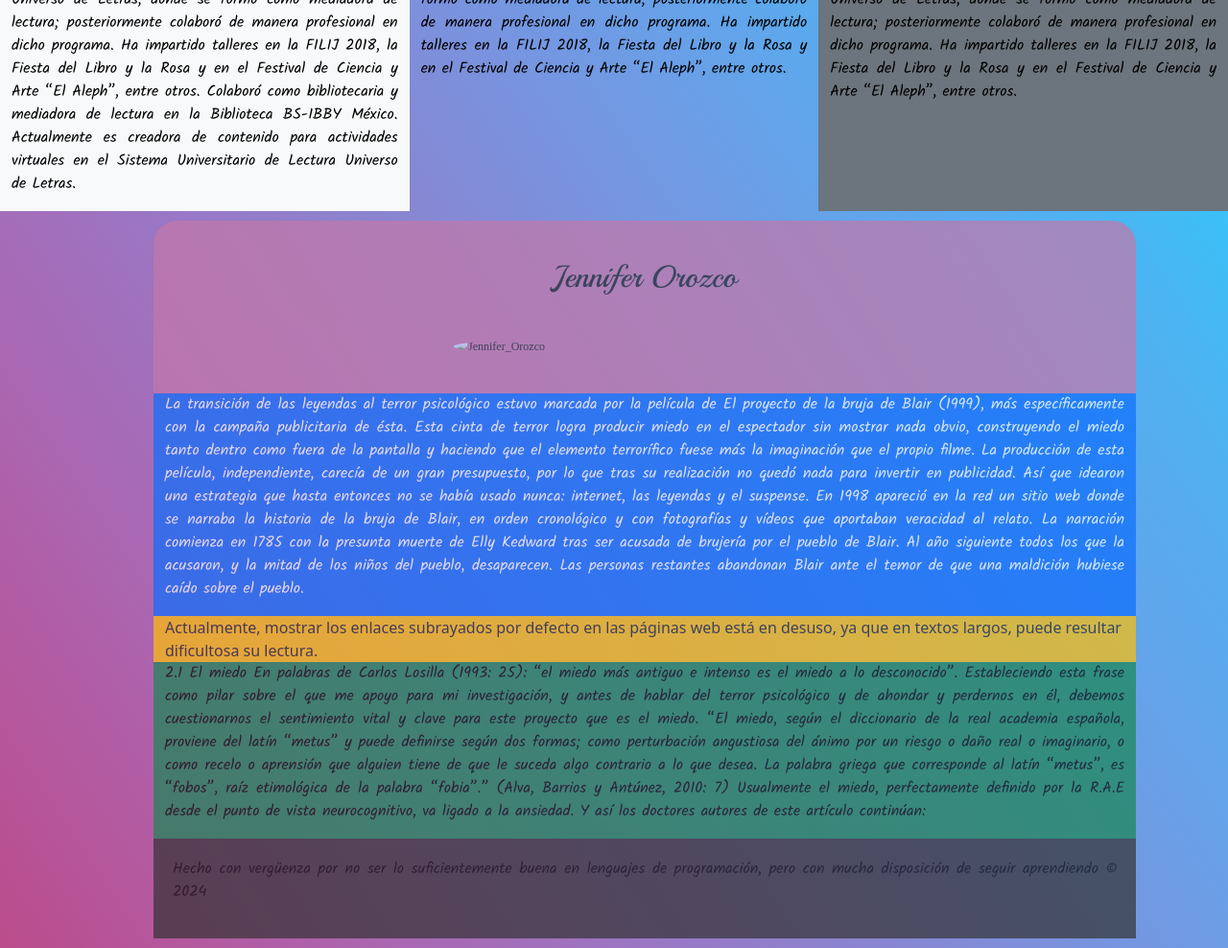
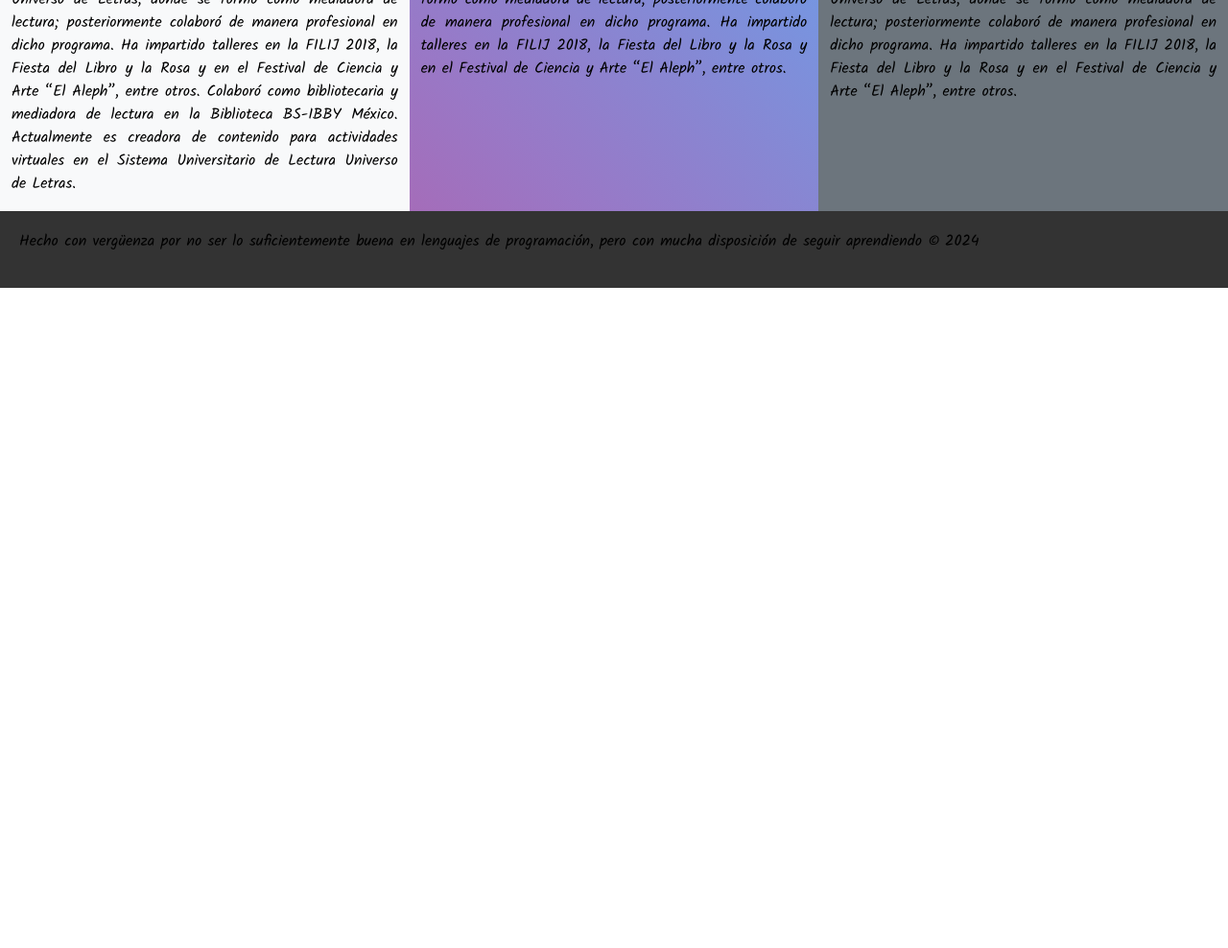
Before and after one commit to LeslieRamirezDiaz/JA-Mujer-digital_Introalcoding, a plain HTML site: page nosotras.html in a window 1280 px wide. Shown: the part 932-1920 px from the top of the page at 96% size. After the commit the page ends 1232 px from the top, so only its background shows below. Drawn offline with nearby package versions, Linux system fonts and the light colour scheme.

Commit message:
last version

```diff
--- a/nosotras.html
+++ b/nosotras.html
@@ -51,59 +51,6 @@
     </div>
 </div>
 
-    <div class="contenedor">
-        <div class="caja">
-            <h2>Jennifer Orozco</h2>
-            <br> <br>
-            <img src="./imágenes/Jennifer_Orozco.png" alt="Jennifer_Orozco">
-
-        </div>
-
-
-
-<div class="container bg-primary">
-    <p class="text-white">La transición de las leyendas al terror psicológico estuvo marcada por la película de
-        El
-        proyecto de la bruja de Blair (1999), más específicamente con la campaña publicitaria de
-        ésta.
-
-        Esta cinta de terror logra producir miedo en el espectador sin mostrar nada obvio, construyendo el miedo
-        tanto dentro como fuera de la pantalla y haciendo que el elemento
-        terrorífico fuese más la imaginación que el propio filme. La producción de esta película,
-        independiente, carecía de un gran presupuesto, por lo que tras su realización no quedó
-        nada para invertir en publicidad. Así que idearon una estrategia que hasta entonces no se
-        había usado nunca: internet, las leyendas y el suspense.
-        En 1998 apareció en la red un sitio web donde se narraba la historia de la bruja de Blair,
-        en orden cronológico y con fotografías y vídeos que aportaban veracidad al relato.
-        La narración comienza en 1785 con la presunta muerte de Elly Kedward tras ser acusada
-        de brujería por el pueblo de Blair. Al año siguiente todos los que la acusaron, y la mitad de
-        los niños del pueblo, desaparecen. Las personas restantes abandonan Blair ante el temor
-        de que una maldición hubiese caído sobre el pueblo. </p>
-</div>
-
-<div class="container-sm bg-warning">
-    Actualmente, mostrar los enlaces subrayados por defecto en las páginas web está en desuso, ya que en textos
-    largos, puede resultar dificultosa su lectura.
-</div>
-
-<div class="container-fluid bg-success">
-    <p class="text-black">2.1 El miedo
-        En palabras de Carlos Losilla (1993: 25): “el miedo más antiguo e intenso es el miedo a lo
-        desconocido”.
-        Estableciendo esta frase como pilar sobre el que me apoyo para mi investigación, y antes
-        de hablar del terror psicológico y de ahondar y perdernos en él, debemos cuestionarnos
-        el sentimiento vital y clave para este proyecto que es el miedo.
-        “El miedo, según el diccionario de la real academia española, proviene del latín “metus” y puede
-        definirse según dos formas; como perturbación angustiosa del ánimo por un riesgo o daño real o
-        imaginario, o como recelo o aprensión que alguien tiene de que le suceda algo contrario a lo que
-        desea. La palabra griega que corresponde al latín “metus”, es “fobos”, raíz etimológica de la palabra
-        “fobia”.” (Alva, Barrios y Antúnez, 2010: 7)
-        Usualmente el miedo, perfectamente definido por la R.A.E desde el punto de vista neurocognitivo, va
-        ligado a
-        la ansiedad. Y así los doctores autores de este artículo continúan:
-    </p>
-</div>
-
 
 
     <script src="https://cdn.jsdelivr.net/npm/bootstrap@5.3.3/dist/js/bootstrap.bundle.min.js"
--- a/style.css
+++ b/style.css
@@ -166,12 +166,12 @@ align-items: center;
     margin: 40px;
     text-align: justify;
 }
+
 .footer_end {
     background-color: #333;
     color: white;
     text-align: center;
     padding: 20px;
-    position:;
     bottom: 0;
     width: 100%;
 }
```
Also changed, not shown: contacto.html (+2 -2 lines), index.html (+1 -5 lines).
